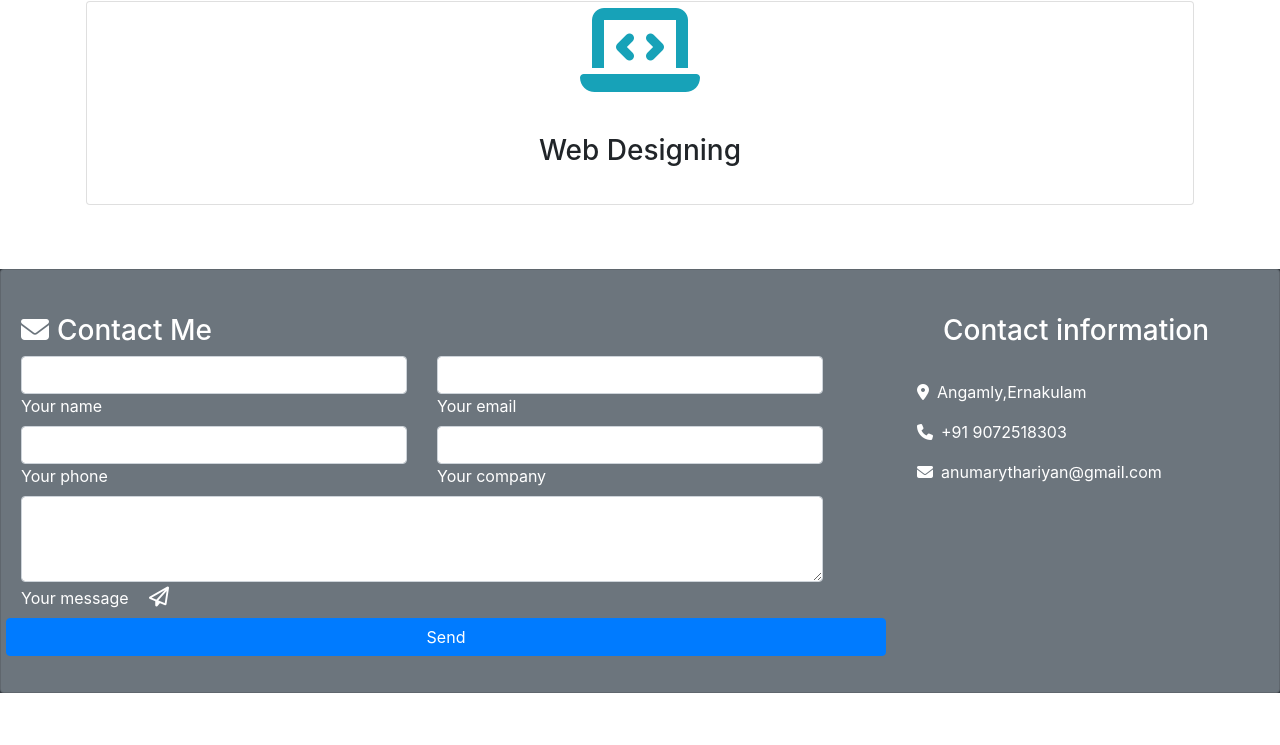
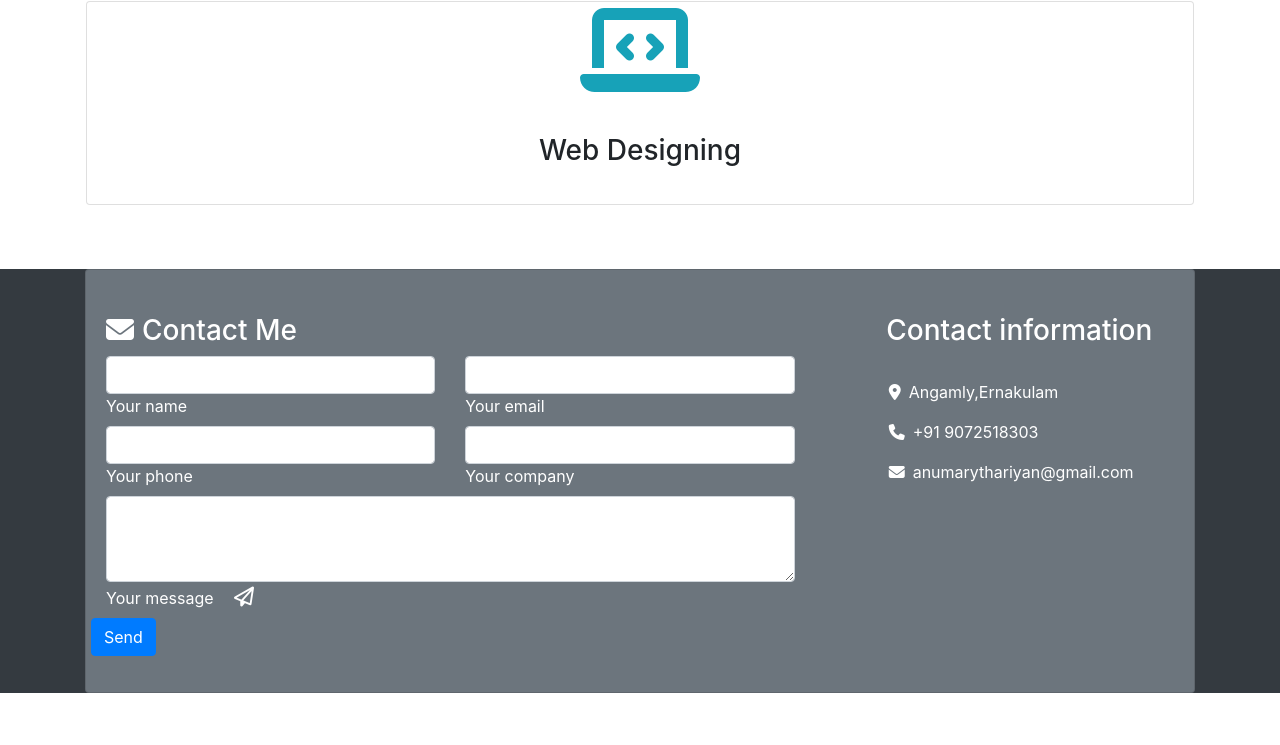
Before and after one commit to anuthariyan17/my-luck-first-web, a plain HTML site: page index.html in a window 1280 px wide. Shown: the part 1625-2370 px from the top of the page. Drawn offline with nearby package versions, Linux system fonts and the light colour scheme.

Commit message:
Update index.html

```diff
--- a/index.html
+++ b/index.html
@@ -211,6 +211,9 @@
 
 <!-- Section: Contact v.3 -->
 <section class="contact-section my-5 bg-dark"id="Contact Me-section">
+    <div class="container">
+    <div class="row">
+      <div class="col-md-12">
 
   <!-- Form with header -->
   <div class="card bg-secondary">
@@ -289,7 +292,7 @@
             </div>
 
             <div class=" form-group text-center">
-              <a class="btn btn-primary text-white" style="width: 55em;" onclick="document.getElementById('contact-form').submit();">Send</a>
+              <a class="btn btn-primary text-white" onclick="document.getElementById('contact-form').submit();">Send</a>
           </div>
             <!-- Grid column -->
 
@@ -326,6 +329,9 @@
     <!-- Grid row -->
 
   </div>
+        </div>
+        </div>
+    </div>
   <!-- Form with header -->
 
 </section>
```
